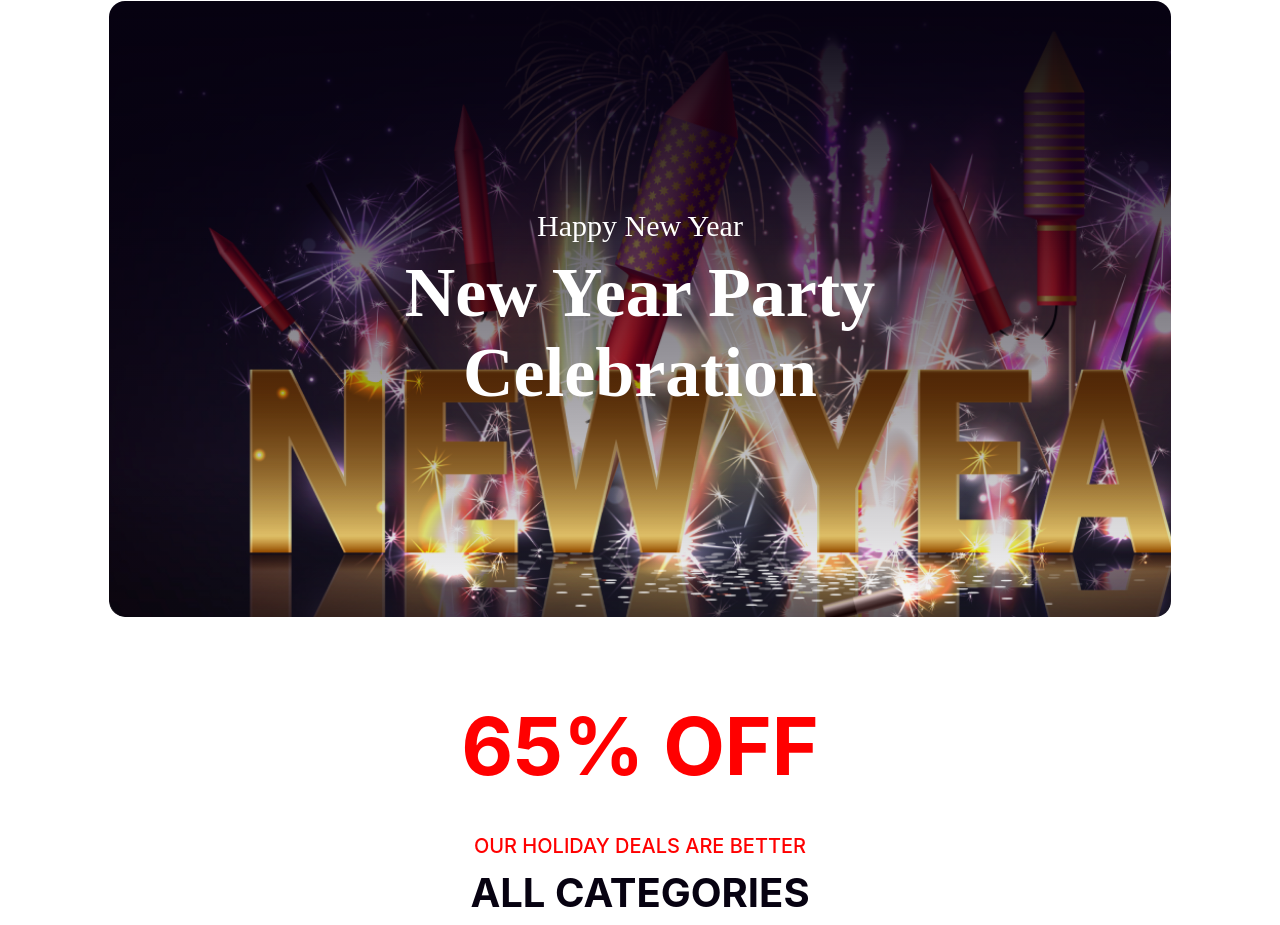
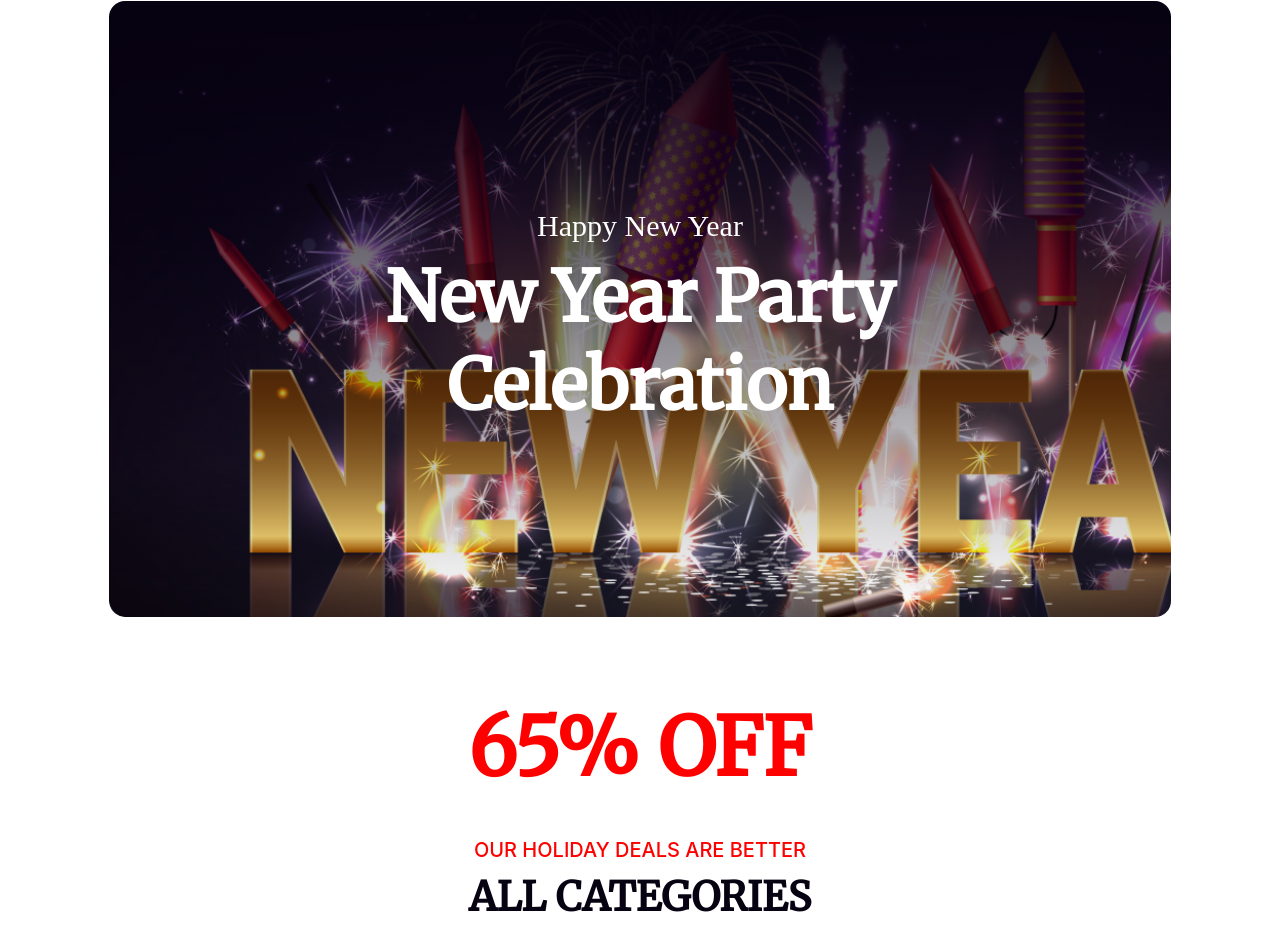
Before and after one commit to Shakil-Ahmed71/Assignment-01, a plain HTML site: page index.html in a window 1280 px wide. Shown: the part 59-984 px from the top of the page. Drawn offline with Linux system fonts and the light colour scheme.

Commit message:
add someting

```diff
--- a/styles/style.css
+++ b/styles/style.css
@@ -1,4 +1,4 @@
-
+@import url('https://fonts.googleapis.com/css2?family=Merriweather&display=swap');
 
 *{
     margin: 0;
@@ -42,6 +42,7 @@
 }
 .banner-title>h1{
     font-size: 70px;
+    font-family: 'Merriweather', serif;
 }
 
 /* end banner section */
@@ -71,6 +72,7 @@
     font-style: normal;
     font-weight: 700;
     margin-bottom: 40px;
+    font-family: 'Merriweather', serif;
 }
 .discount-title>p{
     color: #F00;
@@ -91,6 +93,7 @@
     font-weight: 700;
     line-height: normal;
     margin-bottom: 30px;
+    font-family: 'Merriweather', serif;
 }
 
 .discount-img img{
@@ -101,14 +104,6 @@
 
 }
 
-/* end discount section */
-
-/* start party section */
-/* .party-container{
-    width: 100%;
-    height: 90vh;
-    background-color: aqua;
-} */
 .party-item{
     position: relative;
     width: 83%;
@@ -137,6 +132,7 @@
     font-weight: 900;
     line-height: 40px;
     letter-spacing: 6px;
+    font-family: 'Merriweather', serif;
 }
 
 .party-title>p{
@@ -275,7 +271,7 @@
     padding: 30px;
     border: 20px solid #ff0202;
     border-radius: 50%;
-    /* outline: 15px solid red; */
+
 }
 
 .best-offer-box .best-offer-disc{
```
